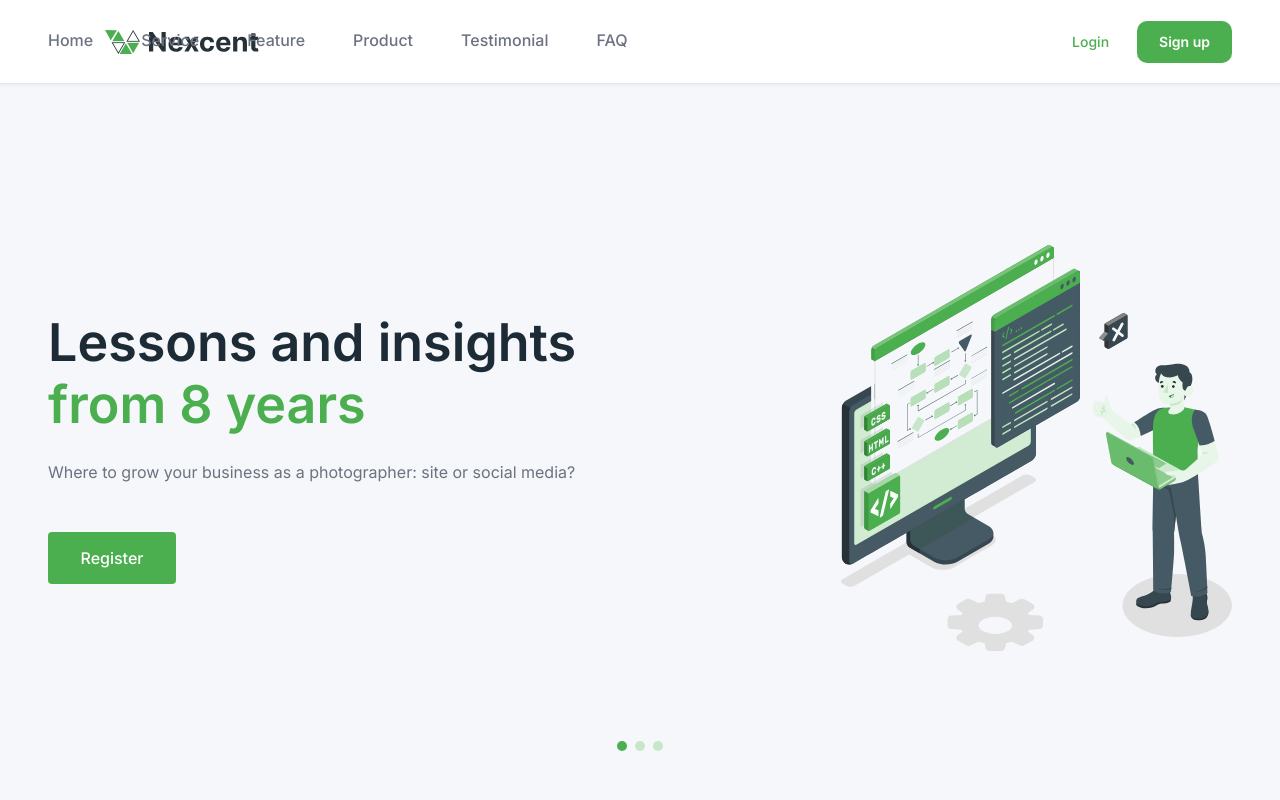
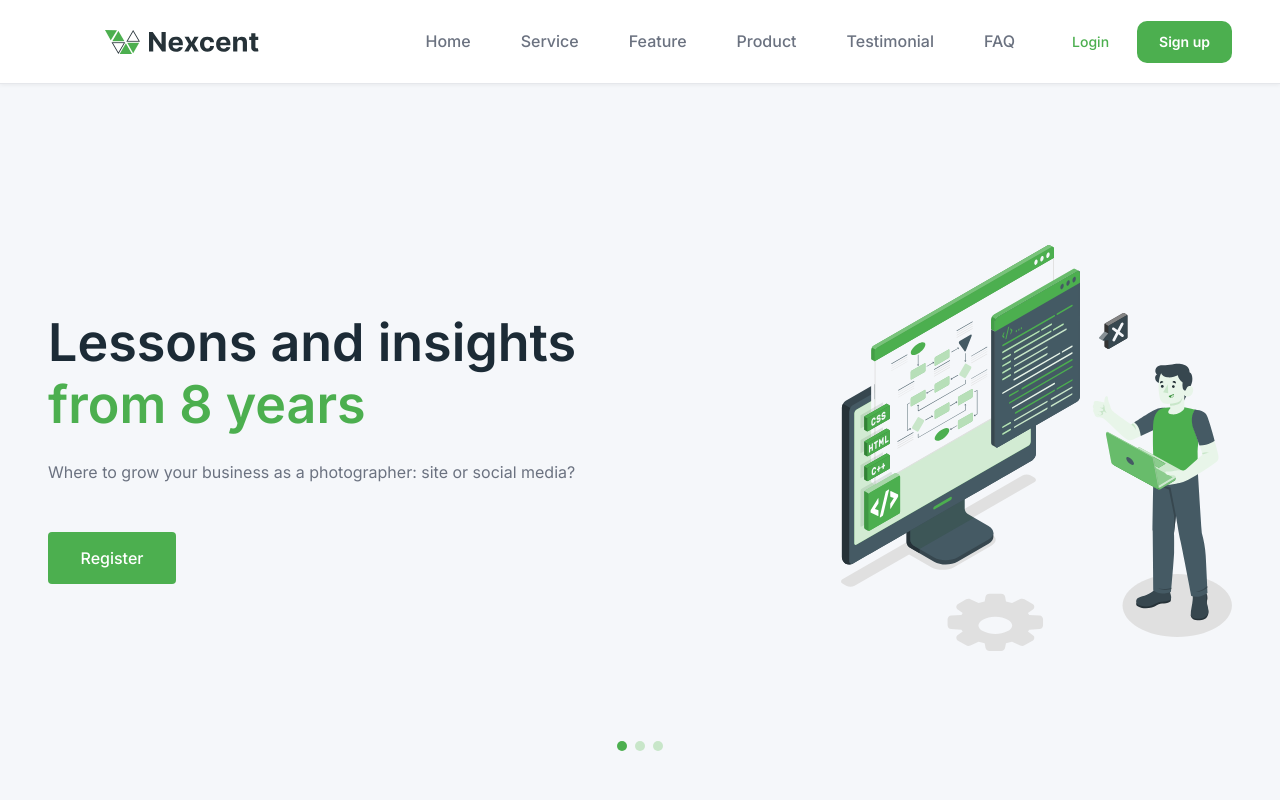
Before and after one commit to priambodogigieh-afk/landing-page, a React (Vite) app: page / in a window 1280 px wide. Shown: the top 800 px of the page. Built offline with nearby package versions, Linux system fonts and the light colour scheme.

Commit message:
style: apply nav links figma specs (width: 588px, height: 24px, top: 30px, left: 425.5px, gap: 50px)

```diff
--- a/src/styles/index.css
+++ b/src/styles/index.css
@@ -271,6 +271,19 @@ button {
   display: flex;
   gap: var(--sp-7);
   flex: 1;
+}
+
+.navbar .nav-links {
+  position: absolute;
+  top: 30px;
+  left: 425.5px;
+  width: 588px;
+  height: 24px;
+  display: flex;
+  gap: 50px;
+  align-items: center;
+  transform: rotate(0deg);
+  opacity: 1;
 }
 
 .nav-links a {
```
